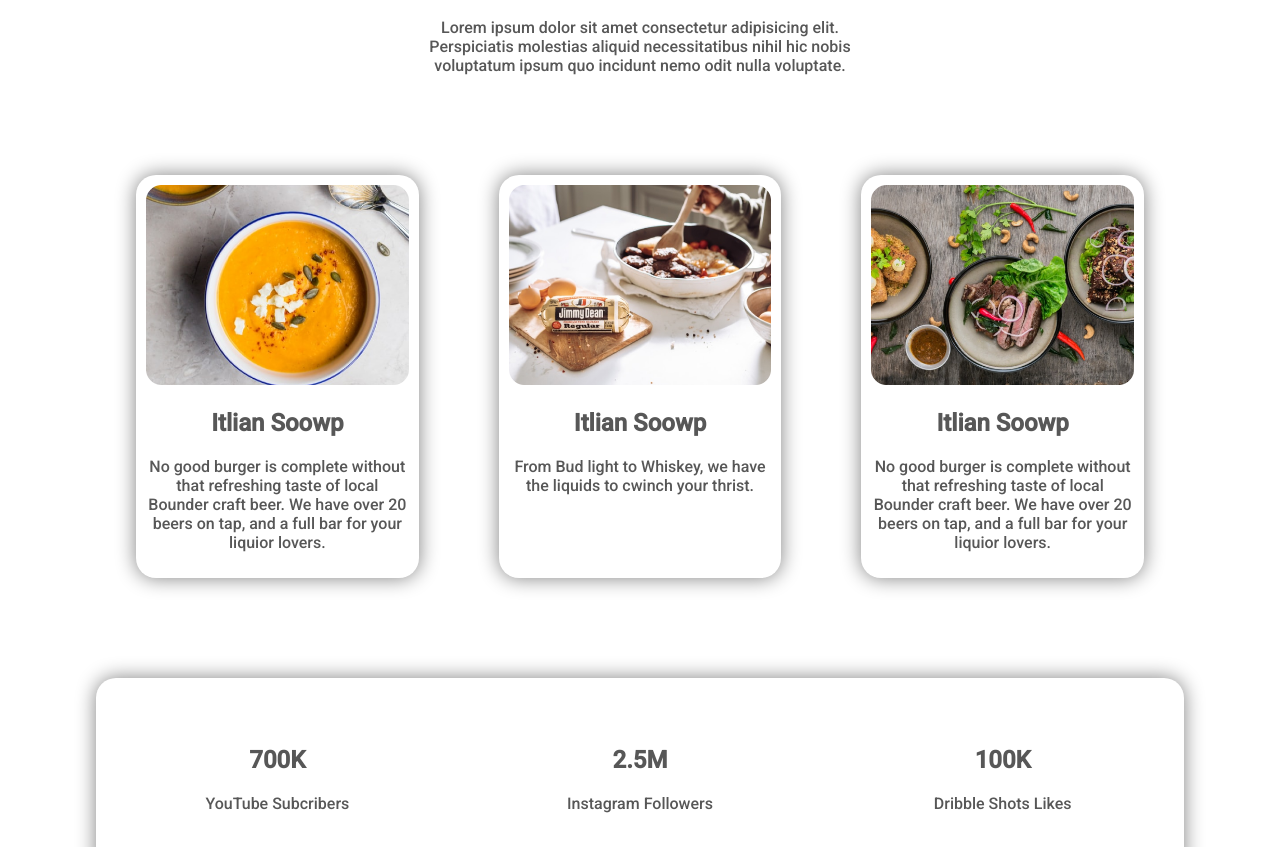
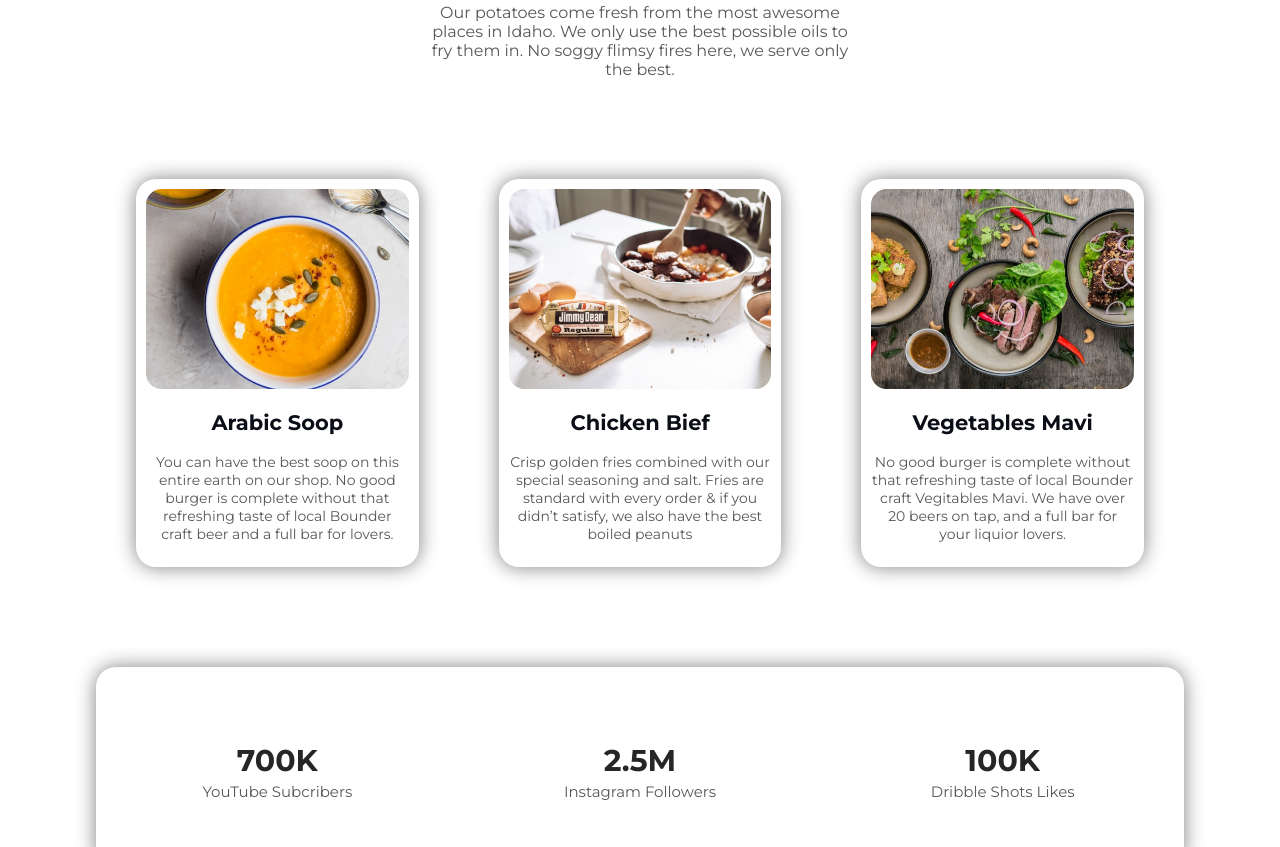
Before and after one commit to meer-habib-dev/Restaurant-Landing-Portfolio, a plain HTML site: page index.html in a window 1280 px wide. Shown: the part 1287-2134 px from the top of the page. Drawn offline with Linux system fonts and the light colour scheme.

Commit message:
checked and upload after revise

```diff
--- a/index.html
+++ b/index.html
@@ -1,5 +1,6 @@
 <!DOCTYPE html>
 <html lang="en">
+
 <head>
     <meta charset="UTF-8">
     <meta http-equiv="X-UA-Compatible" content="IE=edge">
@@ -8,8 +9,12 @@
     <link rel="stylesheet" href="style.css">
     <link rel="preconnect" href="https://fonts.googleapis.com">
     <link rel="preconnect" href="https://fonts.gstatic.com" crossorigin>
-    <link href="https://fonts.googleapis.com/css2?family=Roboto:wght@500&display=swap" rel="stylesheet">
+    <link href="https://fonts.googleapis.com/css2?family=Montserrat&display=swap" rel="stylesheet">
+    <link rel="preconnect" href="https://fonts.googleapis.com">
+    <link rel="preconnect" href="https://fonts.gstatic.com" crossorigin>
+    <link href="https://fonts.googleapis.com/css2?family=Montserrat:wght@400;700&display=swap" rel="stylesheet">
 </head>
+
 <body>
 
     <!--Header Start-->
@@ -47,7 +52,8 @@
         <div id="container">
             <div class="home-section-items">
                 <div class="Profile-info">
-            <h1 class="Profile-heading"> <span class="brand">Skip</span> The Diet, <br>Just eat healthy <br> with ResTro Vibe </h1>
+                    <h1 class="Profile-heading"> <span class="brand">Skip</span> The Diet, <br>Just eat healthy <br>
+                        with ResTro Vibe </h1>
                     <p>Join us for your next meal. We get the juices flowing. Great taste, Good times</p>
                     <a class="portfo-btn" target="_blank" href="www.google.com">Order Food</a>
                 </div>
@@ -61,15 +67,17 @@
 
     <!--About Us Section start-->
     <section class="about-sectio-bg top-padding bottom-padding">
-        <div id="container" >
+        <div id="container">
             <div class="about-items">
                 <div class="About-img">
                     <img src="images/female/Person Image.png" alt="">
                 </div>
                 <div class="about-des">
                     <h1 class="Profile-heading">About Me</h1>
-                    <p>Here at Barney’s Burgers we take pride in the quality of the meat used for each and every burger. If it’s not perfect
-                    and grilled just the way you ordered it, we won’t send it out. We guarantee the burger delivered to your table is the
+                    <p>Here at Barney’s Burgers we take pride in the quality of the meat used for each and every burger.
+                        If it’s not perfect
+                        and grilled just the way you ordered it, we won’t send it out. We guarantee the burger delivered
+                        to your table is the
                         best burger you could have ordered.</p>
                     <a class="contact-btn" target="_blank" href="www.google.com">Contact Me</a>
                 </div>
@@ -84,24 +92,28 @@
         <div id="container">
             <div class="receipe-info">
                 <h1>My Receipies</h1>
-                <p>Lorem ipsum dolor sit amet consectetur adipisicing elit. Perspiciatis molestias aliquid necessitatibus nihil hic nobis voluptatum ipsum quo incidunt nemo odit nulla voluptate.</p>
+                <p>Our potatoes come fresh from the most awesome places in Idaho. We only use the best possible oils to
+                    fry them in. No soggy flimsy fires here, we serve only the best.
+                </p>
             </div>
             <div class="receipe-menu">
                 <div class="meun-one">
                     <img class="menu-img" src="images/food/Project Cover.png" alt="">
-                    <h1>Itlian Soowp</h1>
-                    <p>No good burger is complete without that refreshing taste of local Bounder craft beer. We have over 20 beers on tap, and a full bar for your liquior lovers. </p>
+                    <h1>Arabic Soop</h1>
+                    <p>You can have the best soop on this entire earth on our shop. No good burger is complete without
+                        that refreshing taste of local Bounder craft beer and a full bar for lovers. </p>
                 </div>
                 <div class="meun-one">
                     <img class="menu-img" src="images/food/Project Cover.jpg" alt="">
-                    <h1>Itlian Soowp</h1>
-                    <p>From Bud light to Whiskey, we have the liquids to cwinch your                        thrist.</p>
+                    <h1>Chicken Bief</h1>
+                    <p>Crisp golden fries combined with our special seasoning and salt. Fries are standard with every
+                        order & if you didn’t satisfy, we also have the best boiled peanuts </p>
                 </div>
                 <div class="meun-one">
                     <img class="menu-img" src="images/food/Project Cover1.jpg" alt="">
-                    <h1>Itlian Soowp</h1>
-                    <p>No good burger is complete without that refreshing taste of local Bounder craft beer. We have over 20 beers on
-                        tap, and a full bar for your liquior lovers.</p>
+                    <h1>Vegetables Mavi</h1>
+                    <p>No good burger is complete without that refreshing taste of local Bounder craft Vegitables Mavi.
+                        We have over 20 beers on tap, and a full bar for your liquior lovers.</p>
                 </div>
             </div>
         </div>
@@ -132,7 +144,7 @@
 
     <!--Contact Us section start-->
     <section class="bottom-padding">
-        <div id ="container"class="contact1">
+        <div id="container" class="contact1">
             <div class="container-contact1">
                 <div class="contact1-pic" data-tilt>
                     <img src="images/img-01.png" alt="IMG">
@@ -166,8 +178,10 @@
 
     <!--footer section start-->
     <footer>
-        <h1>VISIT RESTRO HUB</h1>
+        <div class="footer-items">
+            <h1 class="brand">VISIT RESTRO HUB</h1>
             <P>Eat healthy to live health</P>
+        </div>
     </footer>
     <!--footer section end-->
 
@@ -176,4 +190,5 @@
 
 
 </body>
+
 </html>
--- a/style.css
+++ b/style.css
@@ -1,7 +1,7 @@
 body {
   margin: 0;
   padding: 0;
-  font-family: "Roboto", sans-serif;
+  font-family: "Montserrat", sans-serif;
 }
 .top-padding {
   padding-top: 50px;
@@ -111,7 +111,7 @@ a {
   width: 50%;
 }
 .About-img img {
-  width: 50%;
+  width: 40%;
   padding-left: 130px;
   /* margin-bottom: -30px !important; */
   padding-top: 17px;
@@ -119,9 +119,10 @@ a {
 .about-des {
   width: 30%;
   margin-left: 35px;
+  margin-top: 50px;
 }
 .about-des p {
-  font-size: 12px;
+  font-size: 14px;
   margin-bottom: 40px;
 }
 .contact-btn {
@@ -152,7 +153,12 @@ a {
   border-radius: 20px;
   text-align: center;
   margin: 0px 40px;
+  font-size: 14px;
 }
+.meun-one h1 {
+  color: #0b0d17;
+}
+
 .menu-img {
   width: 100%;
   margin: auto;
@@ -170,6 +176,17 @@ a {
 .meidias {
   width: 100%;
   text-align: center;
+}
+
+.meidias p {
+  margin-top: 3px;
+  font-size: 15px;
+}
+.meidias h1 {
+  font-size: 30px;
+  margin-bottom: 0px;
+  color: #272626;
+  font-weight: 900;
 }
 /*Socal media Ends*/
 
@@ -312,6 +329,11 @@ textarea.input1 + .shadow-input1 {
 footer {
   height: 200px;
   background-color: #0b0d17;
+}
+.footer-items {
   text-align: center;
+  /* align-items: center; */
+  padding-top: 42px;
 }
+
 /*Footer End*/
```
Also changed, not shown: images/icons/favicon.ico (deleted). Lines whose indentation alone changed are shown as unchanged.
